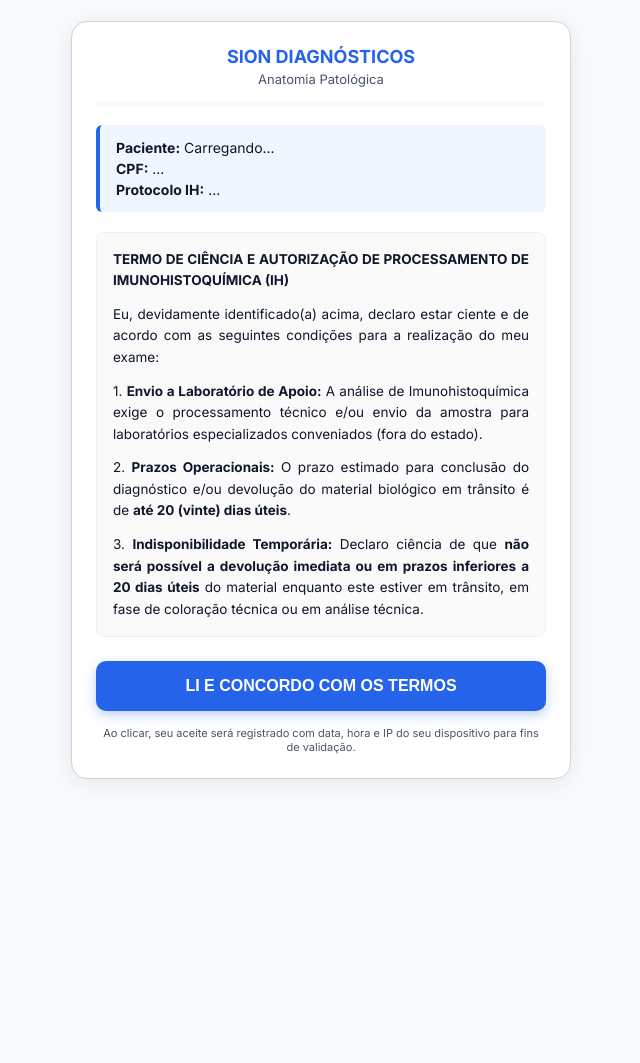
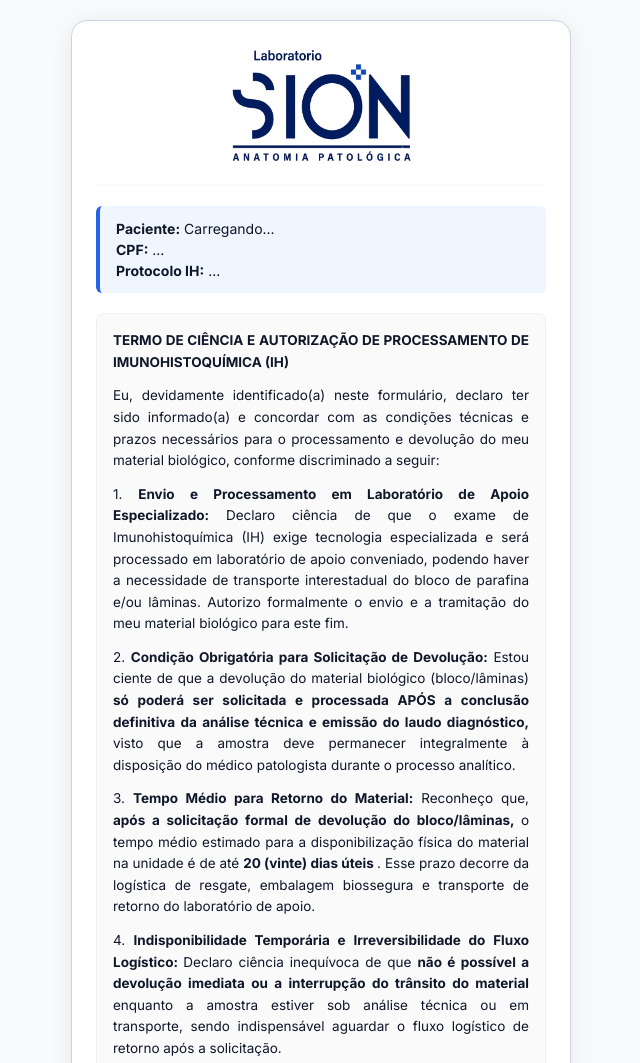
Before and after one commit to sionpalmas-a11y/sistema-aceite-ih, a website: page public/aceite.html in a window 1280 px wide. Shown: the top 1063 px of the page, without its empty margins (319-959 px from the left). Before the commit the page ends 800 px from the top, so only its background shows below. Drawn offline with Linux system fonts and the light colour scheme.

Commit message:
Update aceite.html

```diff
--- a/public/aceite.html
+++ b/public/aceite.html
@@ -47,11 +47,11 @@
             margin-bottom: 20px;
         }
 
-        .header h1 {
-            font-size: 18px;
-            color: var(--primary);
-            font-weight: 700;
-            text-transform: uppercase;
+        .header img {
+            max-width: 200px;
+            height: auto;
+            display: block;
+            margin: 0 auto;
         }
 
         .paciente-info {
@@ -131,8 +131,7 @@
 
 <div class="card">
     <div class="header">
-        <h1>Sion Diagnósticos</h1>
-        <p style="font-size: 13px; color: var(--text-muted); margin-top: 4px;">Anatomia Patológica</p>
+        <img src="Logo.png" alt="Laboratório Sion - Anatomia Patológica">
     </div>
 
     <div id="conteudoTermo">
@@ -144,10 +143,11 @@
 
         <div class="termo-box" id="textoTermoCompleto">
             <p><strong>TERMO DE CIÊNCIA E AUTORIZAÇÃO DE PROCESSAMENTO DE IMUNOHISTOQUÍMICA (IH)</strong></p>
-            <p>Eu, devidamente identificado(a) acima, declaro estar ciente e de acordo com as seguintes condições para a realização do meu exame:</p>
-            <p>1. <strong>Envio a Laboratório de Apoio:</strong> A análise de Imunohistoquímica exige o processamento técnico e/ou envio da amostra para laboratórios especializados conveniados (fora do estado).</p>
-            <p>2. <strong>Prazos Operacionais:</strong> O prazo estimado para conclusão do diagnóstico e/ou devolução do material biológico em trânsito é de <strong>até 20 (vinte) dias úteis</strong>.</p>
-            <p>3. <strong>Indisponibilidade Temporária:</strong> Declaro ciência de que <strong>não será possível a devolução imediata ou em prazos inferiores a 20 dias úteis</strong> do material enquanto este estiver em trânsito, em fase de coloração técnica ou em análise técnica.</p>
+            <p>Eu, devidamente identificado(a) neste formulário, declaro ter sido informado(a) e concordar com as condições técnicas e prazos necessários para o processamento e devolução do meu material biológico, conforme discriminado a seguir:</p>
+            <p>1. <strong>Envio e Processamento em Laboratório de Apoio Especializado:</strong> Declaro ciência de que o exame de Imunohistoquímica (IH) exige tecnologia especializada e será processado em laboratório de apoio conveniado, podendo haver a necessidade de transporte interestadual do bloco de parafina e/ou lâminas. Autorizo formalmente o envio e a tramitação do meu material biológico para este fim.</p>
+            <p>2. <strong>Condição Obrigatória para Solicitação de Devolução:</strong> Estou ciente de que a devolução do material biológico (bloco/lâminas) <strong>só poderá ser solicitada e processada APÓS a conclusão definitiva da análise técnica e emissão do laudo diagnóstico,</strong> visto que a amostra deve permanecer integralmente à disposição do médico patologista durante o processo analítico.</p>
+            <p>3. <strong>Tempo Médio para Retorno do Material:</strong> Reconheço que, <strong>após a solicitação formal de devolução do bloco/lâminas, </strong> o tempo médio estimado para a disponibilização física do material na unidade é de até <strong>20 (vinte) dias úteis </strong>. Esse prazo decorre da logística de resgate, embalagem biossegura e transporte de retorno do laboratório de apoio.</p>
+	    <p>4. <strong>Indisponibilidade Temporária e Irreversibilidade do Fluxo Logístico: </strong> Declaro ciência inequívoca de que <strong>não é possível a devolução imediata ou a interrupção do trânsito do material </strong>enquanto a amostra estiver sob análise técnica ou em transporte, sendo indispensável aguardar o fluxo logístico de retorno após a solicitação.</p>
         </div>
 
         <button class="btn-aceitar" id="btnAceitar" onclick="confirmarAceite()">LI E CONCORDO COM OS TERMOS</button>
```
